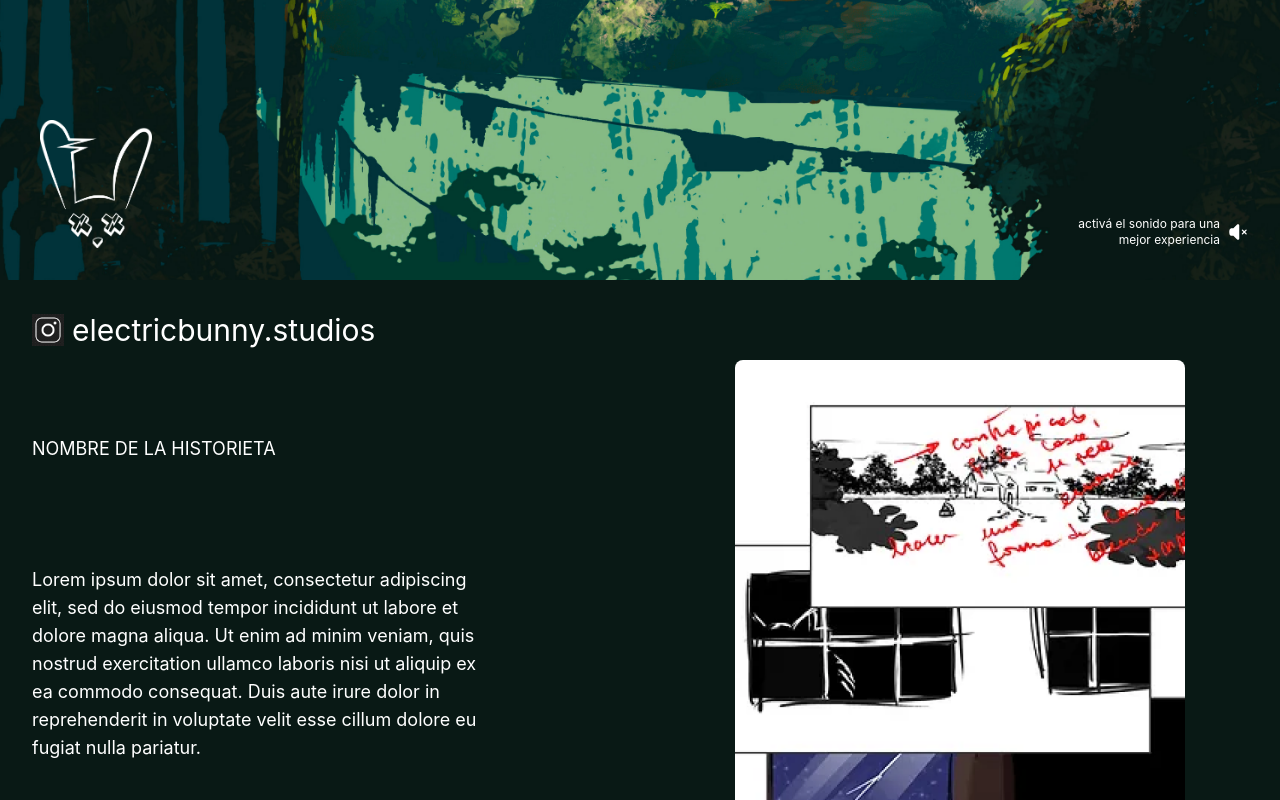
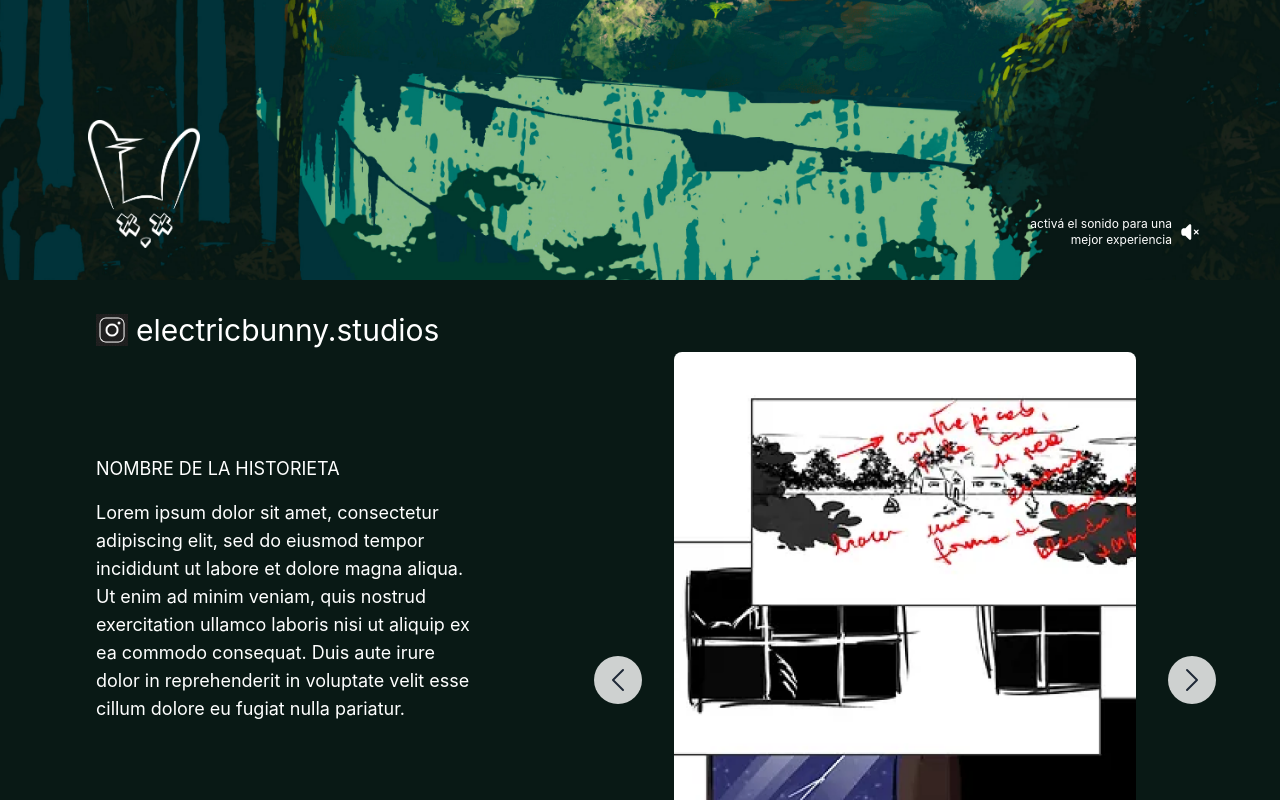
Before and after one commit to electricbunnystudios/roseismissingpage, a React (Create React App) app: page / in a window 1280 px wide. Shown: the part 520-1320 px from the top of the page. Built offline with nearby package versions, Linux system fonts and the light colour scheme.

Commit message:
created carousel added new music

```diff
--- /dev/null
+++ b/src/components/Carousel/Carousel.js
@@ -0,0 +1,23 @@
+import { CarouselTail } from "@material-tailwind/react";
+
+export function Carousel() {
+  return (
+    <CarouselTail className="rounded-xl">
+      <img
+        src="https://images.unsplash.com/photo-1497436072909-60f360e1d4b1?ixlib=rb-4.0.3&ixid=MnwxMjA3fDB8MHxwaG90by1wYWdlfHx8fGVufDB8fHx8&auto=format&fit=crop&w=2560&q=80"
+        alt="image 1"
+        className="h-full w-full object-cover"
+      />
+      <img
+        src="https://images.unsplash.com/photo-1493246507139-91e8fad9978e?ixlib=rb-4.0.3&ixid=MnwxMjA3fDB8MHxwaG90by1wYWdlfHx8fGVufDB8fHx8&auto=format&fit=crop&w=2940&q=80"
+        alt="image 2"
+        className="h-full w-full object-cover"
+      />
+      <img
+        src="https://images.unsplash.com/photo-1518623489648-a173ef7824f3?ixlib=rb-4.0.3&ixid=MnwxMjA3fDB8MHxwaG90by1wYWdlfHx8fGVufDB8fHx8&auto=format&fit=crop&w=2762&q=80"
+        alt="image 3"
+        className="h-full w-full object-cover"
+      />
+    </CarouselTail>
+  );
+}
--- a/src/pages/Landing/Landing.js
+++ b/src/pages/Landing/Landing.js
@@ -4,13 +4,31 @@ import logo from '../../resources/rose-logo.png';
 import bunny from '../../resources/electric-bunny-logo.png';
 import comic from '../../resources/comic.png';
 import instaLogo from '../../resources/instagram-logo.png';
-import elevator from '../../resources/elevator.mp3';
+import backmusic from '../../resources/background.wav';
 import { SpeakerWaveIcon, SpeakerXMarkIcon } from '@heroicons/react/24/solid';
-
+import { ChevronLeftIcon, ChevronRightIcon } from '@heroicons/react/24/solid'
 
 function Landing() {
   const [isVolumeOn, setIsVolumeOn] = useState(false);
   const audioRef = useRef(null);
+  const [currentIndex, setCurrentIndex] = useState(0)
+
+  const images = [
+    comic,
+    background,
+  ]
+
+  const goToPrevious = () => {
+    const isFirstSlide = currentIndex === 0
+    const newIndex = isFirstSlide ? images.length - 1 : currentIndex - 1
+    setCurrentIndex(newIndex)
+  }
+
+  const goToNext = () => {
+    const isLastSlide = currentIndex === images.length - 1
+    const newIndex = isLastSlide ? 0 : currentIndex + 1
+    setCurrentIndex(newIndex)
+  }
 
   const SpeakerClicked = () => {
 
@@ -35,7 +53,7 @@ function Landing() {
   return (
     <>
       <audio ref={audioRef} autoPlay loop>
-          <source src={elevator} type="audio/mpeg" />
+          <source src={backmusic} type="audio/mpeg" />
           Your browser does not support the audio element.
       </audio>
       <div className="relative h-screen w-full">
@@ -69,11 +87,11 @@ function Landing() {
             <img
               src={bunny}
               alt="Bottom Left Icon"
-              className="h-32 w-32 object-contain"
+              className="h-32 w-32 object-contain ml-12"
             />
           </a>
         </div>
-        <div className="absolute bottom-8 right-8 flex items-center space-x-2" >
+        <div className="absolute bottom-8 right-8 flex items-center space-x-2 mr-12" >
           <span className="text-white text-xs text-right">activá el sonido para una <br/>mejor experiencia</span>
           <SpeakerWaveIcon className="h-5 w-auto text-white cursor-pointer" style={{display: !isVolumeOn ? "none" : ""}} onClick={() => SpeakerClicked()}/>
           <SpeakerXMarkIcon className="h-5 w-auto text-white cursor-pointer" style={{display: isVolumeOn ? "none" : ""}} onClick={() => SpeakerClicked()}/>
@@ -86,7 +104,7 @@ function Landing() {
           style={{ backgroundColor: "#091915" }}
         />
 
-        <div className="flex w-1/2 flex-col items-start justify-between p-8">
+        <div className="flex w-1/2 flex-col items-start justify-between p-8 ml-16">
 
           <div className="relative flex w-full">
             <a
@@ -103,22 +121,24 @@ function Landing() {
               <span className="text-white text-3xl text-left ml-2">electricbunny.studios</span>
             </a>
           </div>
-
+          <div>
             <div className="relative w-full text-white text-left text-lg mb-4">
               NOMBRE DE LA HISTORIETA
             </div>
-          <div className="relative w-full text-white text-left text-lg mb-8 max-w-md">
+            <div className="relative w-full text-white text-left text-lg mb-8 max-w-sm">
               Lorem ipsum dolor sit amet, consectetur adipiscing elit, sed do eiusmod tempor incididunt ut
               labore et dolore magna aliqua. Ut enim ad minim veniam, quis nostrud exercitation ullamco laboris
               nisi ut aliquip ex ea commodo consequat. Duis aute irure dolor in reprehenderit in voluptate velit
               esse cillum dolore eu fugiat nulla pariatur.
             </div>
+          </div>
+
           <div className="relative w-full">
             <a
               href="https://www.instagram.com/electricbunny.studios"
               target="_blank"
               rel="noopener noreferrer"
-              className="block w-64 text-center bg-white text-black py-3 rounded-md font-bold"
+              className="block w-56 text-center bg-white text-black py-3 rounded-md font-bold"
             >
               IR A NUESTRO PERFIL
             </a>
@@ -134,11 +154,37 @@ function Landing() {
         </div>
 
         <div className="relative flex w-1/2 items-center justify-center">
+
+
+          <div className="relative w-full max-w-1/2 max-h-1/2 mr-36">
+            <div className="relative w-full h-full flex justify-center">
               <img
+                src={images[currentIndex]}
+                alt={`Slide ${currentIndex + 1}`}
+                className="h-full object-fit rounded-lg"
+              />
+            </div>
+            <button
+              onClick={goToPrevious}
+              className="absolute -left-20 top-1/2 -translate-y-1/2 bg-white/80 text-gray-800 p-2 rounded-full hover:bg-white"
+              aria-label="Previous image"
+            >
+              <ChevronLeftIcon className="w-8 h-8" />
+            </button>
+            <button
+              onClick={goToNext}
+              className="absolute -right-20 top-1/2 -translate-y-1/2 bg-white/80 text-gray-800 p-2 rounded-full hover:bg-white"
+              aria-label="Next image"
+            >
+              <ChevronRightIcon className="w-8 h-8" />
+            </button>
+          </div>
+
+          {/*<img
             src={comic}
             alt="comic"
             className="rounded-lg object-cover h-4/5 "
-          />
+          />*/}
         </div>
 
       </div>
```
Also changed, not shown: 2 other files (tests, documents, lock files or other folders). Lines whose indentation alone changed are shown as unchanged.
